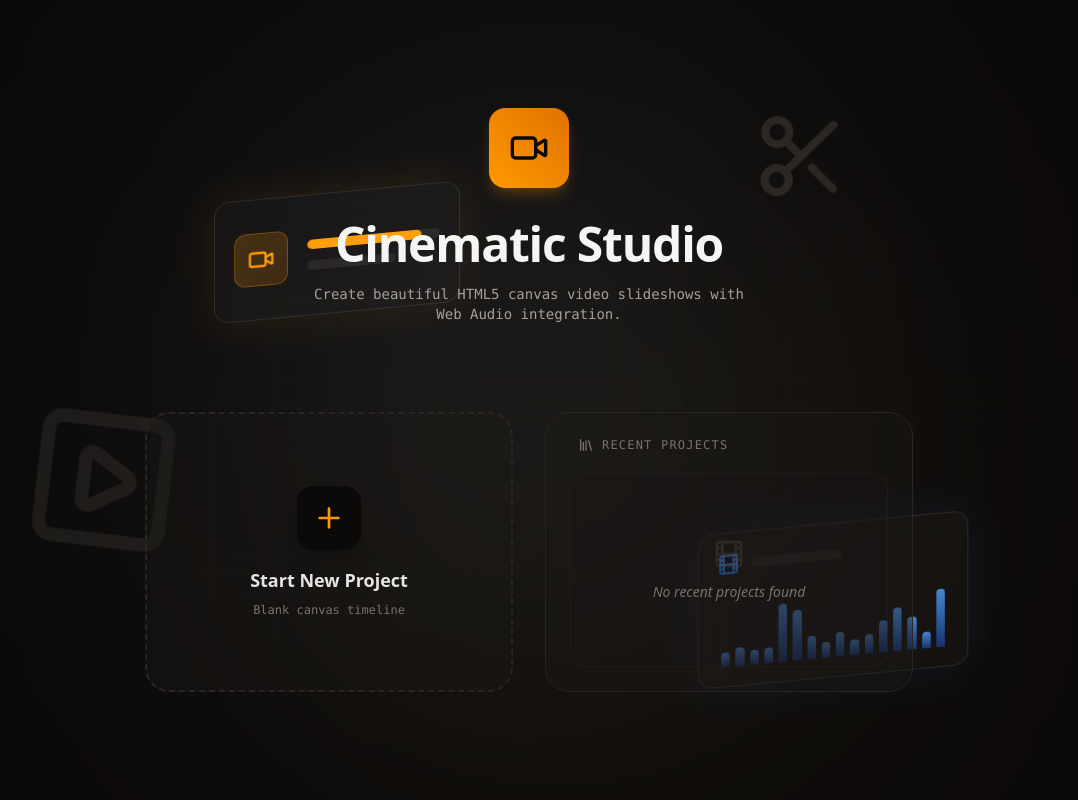
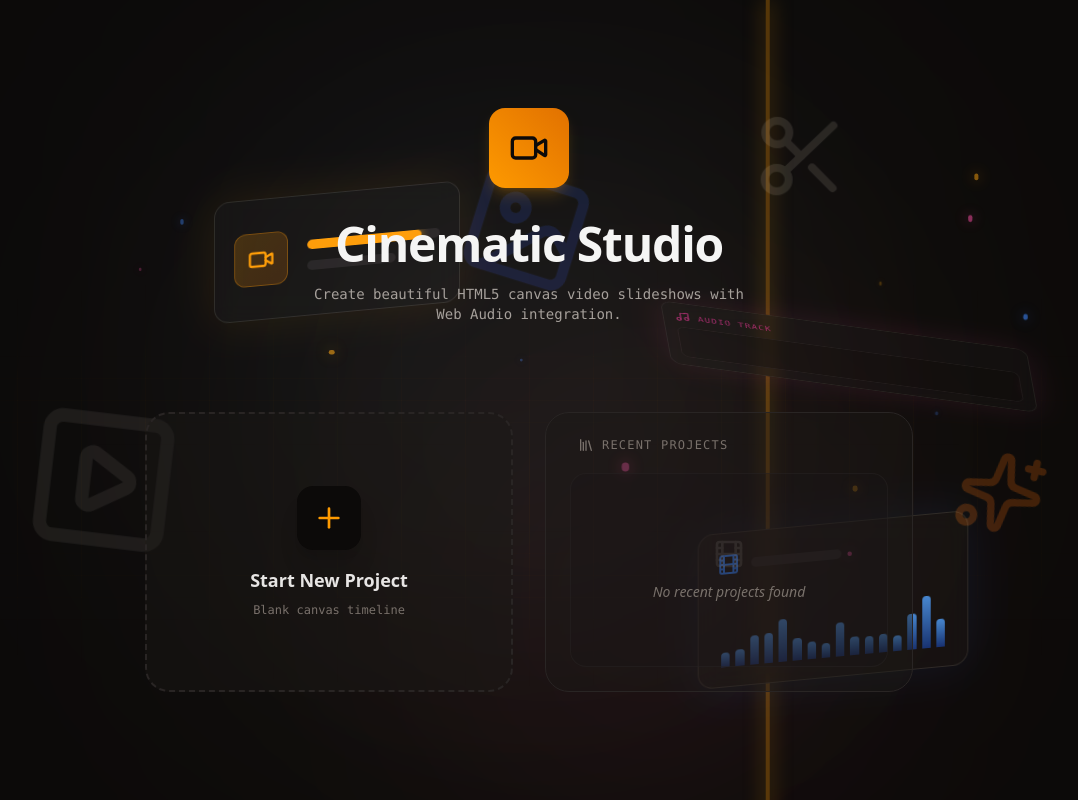
Before and after one commit to Ghost0coder/video-maker, a React (Vite) app: page / in a window 1280 px wide. Shown: the whole page, without its empty margins (111-1189 px from the left). Built offline with nearby package versions, Linux system fonts and the light colour scheme.

Commit message:
feat(ui): enhance 3D background with animated playhead
Add a sweeping timeline playhead animation to the home screen background to improve the visual representation of the video editing theme.

```diff
--- a/src/Home3DBackground.tsx
+++ b/src/Home3DBackground.tsx
@@ -1,6 +1,6 @@
 import React from 'react';
 import { motion } from 'motion/react';
-import { Video, Film, Scissors, PlaySquare } from 'lucide-react';
+import { Video, Film, Scissors, PlaySquare, Music, Image as ImageIcon, Sparkles, Wand2 } from 'lucide-react';
 
 export const Home3DBackground = () => {
   return (
@@ -18,6 +18,20 @@ export const Home3DBackground = () => {
           transformOrigin: 'center center',
           perspective: '1000px',
           maskImage: 'radial-gradient(ellipse at center, black 10%, transparent 60%)'
+        }}
+      />
+
+      {/* Sweeping Timeline Playhead over the Grid */}
+      <motion.div
+        animate={{
+          x: ['-50vw', '50vw'],
+        }}
+        transition={{ duration: 8, repeat: Infinity, ease: "linear" }}
+        className="absolute w-1 h-[200vh] bg-amber-500/30 left-1/2 top-0 shadow-[0_0_20px_rgba(245,158,11,0.5)]"
+        style={{
+          transform: 'rotateX(70deg) translateZ(-90px) translateY(-50px)',
+          transformOrigin: 'center center',
+          perspective: '1000px',
         }}
       />
 
@@ -40,7 +54,7 @@ export const Home3DBackground = () => {
                <motion.div
                  animate={{ width: ["0%", "100%", "0%"] }}
                  transition={{ duration: 4, repeat: Infinity, ease: "easeInOut" }}
-                 className="h-full bg-amber-500 rounded-full"
+                 className="h-full bg-amber-500 rounded-full shadow-[0_0_10px_rgba(245,158,11,0.8)]"
                />
             </div>
             <div className="w-2/3 h-2.5 bg-stone-800/80 rounded-full" />
@@ -73,10 +87,37 @@ export const Home3DBackground = () => {
          </div>
       </motion.div>
 
+      {/* 3D Timeline Tracks Floating */}
+      <motion.div
+        animate={{
+          y: [0, -20, 0],
+          rotateX: [45, 55, 45],
+          rotateY: [10, 20, 10],
+          rotateZ: [-10, -5, -10]
+        }}
+        transition={{ duration: 11, repeat: Infinity, ease: "easeInOut", delay: 2.5 }}
+        className="absolute top-[40%] left-[60%] w-96 h-24 bg-stone-900/30 backdrop-blur-sm border border-stone-700/30 rounded-xl shadow-[0_0_40px_rgba(236,72,153,0.1)] p-3 flex flex-col gap-2"
+        style={{ transformStyle: 'preserve-3d', perspective: '1000px' }}
+      >
+        <div className="flex gap-2 items-center text-pink-500 opacity-60">
+          <Music className="w-4 h-4" />
+          <div className="text-[10px] font-mono tracking-widest uppercase">Audio Track</div>
+        </div>
+        <div className="flex-1 w-full bg-stone-950/50 rounded-lg border border-stone-800/50 overflow-hidden flex items-center px-2">
+           <motion.div
+             animate={{ x: [-100, 400] }}
+             transition={{ duration: 6, repeat: Infinity, ease: "linear" }}
+             className="w-32 h-1/2 bg-pink-500/30 rounded-full blur-sm"
+           />
+        </div>
+      </motion.div>
+
+      {/* Floating Icons mimicking tools */}
       <motion.div
         animate={{
           y: [0, -20, 0],
           rotateZ: [-5, 5, -5],
+          rotateX: [0, 20, 0]
         }}
         transition={{ duration: 12, repeat: Infinity, ease: "linear", delay: 2 }}
         className="absolute top-[15%] right-[25%] opacity-40 mix-blend-screen"
@@ -88,6 +129,7 @@ export const Home3DBackground = () => {
         animate={{
           x: [0, 20, 0],
           rotateZ: [10, 0, 10],
+          rotateY: [0, 30, 0]
         }}
         transition={{ duration: 15, repeat: Infinity, ease: "linear", delay: 3 }}
         className="absolute bottom-[30%] left-[10%] opacity-20 mix-blend-screen"
@@ -95,9 +137,62 @@ export const Home3DBackground = () => {
         <PlaySquare className="w-40 h-40 text-stone-600" />
       </motion.div>
 
+      <motion.div
+        animate={{
+          y: [0, -30, 0],
+          rotateZ: [-15, 15, -15],
+          scale: [1, 1.1, 1]
+        }}
+        transition={{ duration: 10, repeat: Infinity, ease: "easeInOut", delay: 1.5 }}
+        className="absolute top-[60%] right-[10%] opacity-30 mix-blend-screen"
+      >
+        <Sparkles className="w-20 h-20 text-amber-700" />
+      </motion.div>
+
+      <motion.div
+        animate={{
+          y: [0, 40, 0],
+          rotateZ: [20, -10, 20],
+          x: [0, -30, 0]
+        }}
+        transition={{ duration: 14, repeat: Infinity, ease: "easeInOut", delay: 4 }}
+        className="absolute top-[20%] left-[45%] opacity-20 mix-blend-screen"
+      >
+        <ImageIcon className="w-32 h-32 text-blue-800" />
+      </motion.div>
+
+      {/* Floating Particles/Nodes */}
+      {[...Array(12)].map((_, i) => (
+        <motion.div
+          key={`particle-${i}`}
+          animate={{
+            y: [0, -Math.random() * 100 - 50, 0],
+            x: [0, Math.random() * 100 - 50, 0],
+            opacity: [0.1, 0.6, 0.1],
+            scale: [0.5, 1.5, 0.5]
+          }}
+          transition={{
+            duration: 5 + Math.random() * 5,
+            repeat: Infinity,
+            ease: "easeInOut",
+            delay: Math.random() * 5
+          }}
+          className="absolute rounded-full"
+          style={{
+            top: `${20 + Math.random() * 60}%`,
+            left: `${10 + Math.random() * 80}%`,
+            width: `${2 + Math.random() * 4}px`,
+            height: `${2 + Math.random() * 4}px`,
+            backgroundColor: i % 3 === 0 ? '#f59e0b' : i % 3 === 1 ? '#3b82f6' : '#ec4899',
+            boxShadow: `0 0 10px ${i % 3 === 0 ? '#f59e0b' : i % 3 === 1 ? '#3b82f6' : '#ec4899'}`,
+          }}
+        />
+      ))}
+
       {/* Light flares */}
       <div className="absolute top-1/4 left-1/3 w-[30rem] h-[30rem] bg-amber-500/10 rounded-full blur-[150px] mix-blend-screen" />
       <div className="absolute bottom-1/4 right-1/3 w-[30rem] h-[30rem] bg-blue-500/10 rounded-full blur-[150px] mix-blend-screen" />
+      <div className="absolute top-1/2 right-1/4 w-[25rem] h-[25rem] bg-pink-500/5 rounded-full blur-[120px] mix-blend-screen" />
     </div>
   );
 };
```
